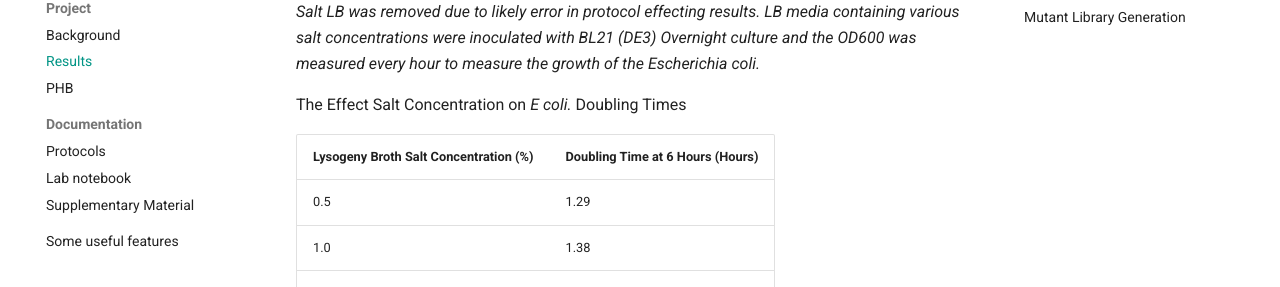
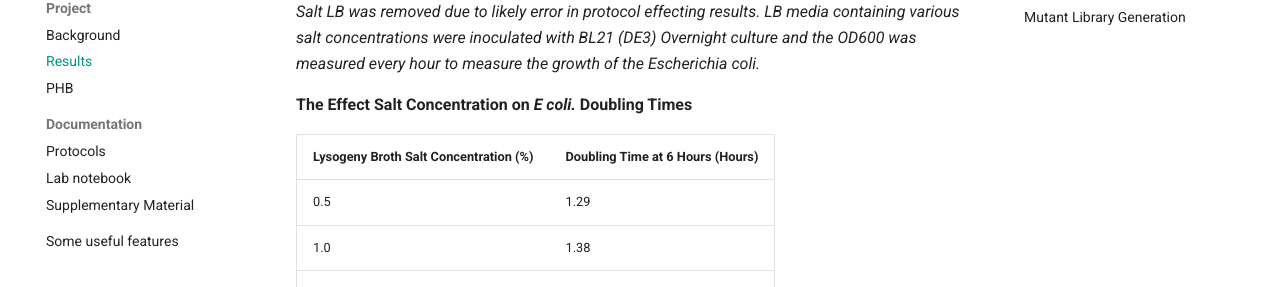
Before and after one commit to idec-teams/2023_Edinburgh, an MkDocs documentation site: the page built from docs/project/results.md, in a window 1280 px wide and 900 px high, scrolled down 945 px. Shown: the part 163-450 px from the top of the window. Built offline with MkDocs 1.6.1 and Material for MkDocs 9.7.7, drawn with Linux system fonts in a browser that asks for light colours; comment, search, counter and statistics services are not loaded.

Commit message:
fixes: formatting

```diff
--- a/docs/project/results.md
+++ b/docs/project/results.md
@@ -8,7 +8,7 @@ In order to determine the level of growth and salt tolerance in Escherichia coli
 
 *Figure 1 - 6 hour Growth Curve of BL21 (DE3) Cells In LB Media of Varying Salt Concentrations. 1% Salt LB was removed due to likely error in protocol effecting results. LB media containing various salt concentrations were inoculated with BL21 (DE3) Overnight culture and the OD600 was measured every hour to measure the growth of the Escherichia coli.*
 
-The Effect Salt Concentration on *E coli.* Doubling Times
+**The Effect Salt Concentration on *E coli.* Doubling Times**
 
 | Lysogeny Broth Salt Concentration (%) | Doubling Time at 6 Hours (Hours) |
 | --- | --- |
```
Also changed, not shown: docs/documentation/protocols.md (+1 -1 lines).
